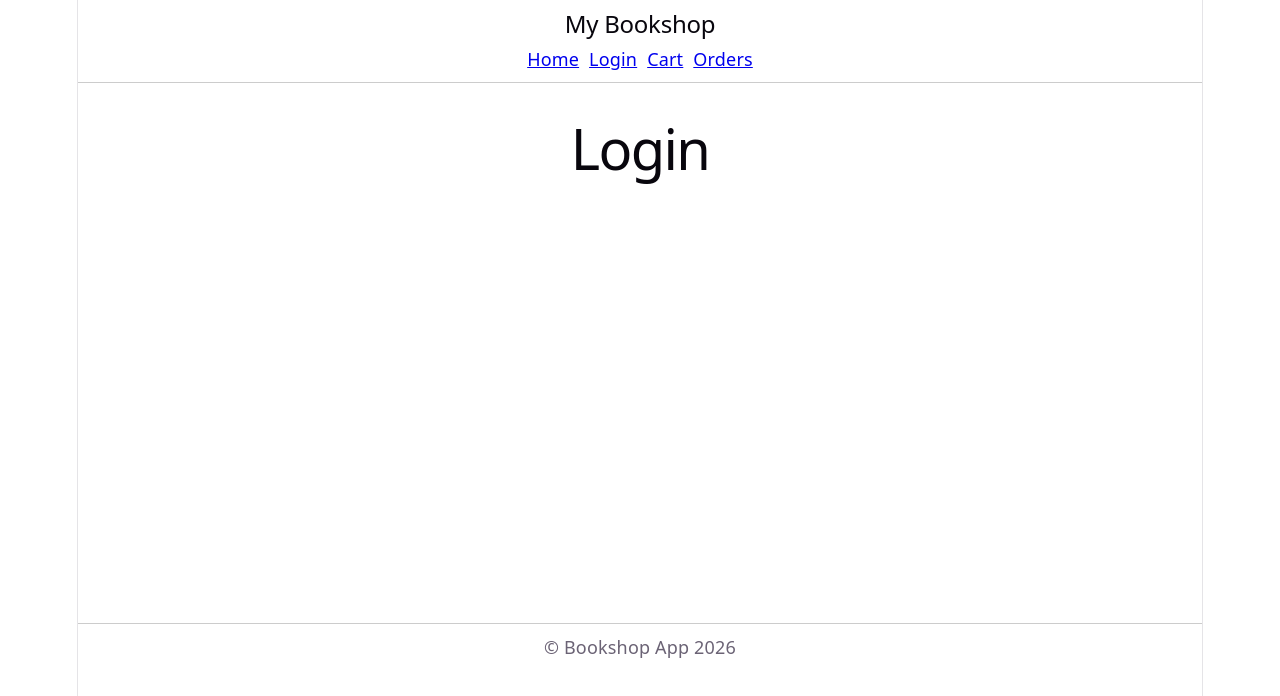
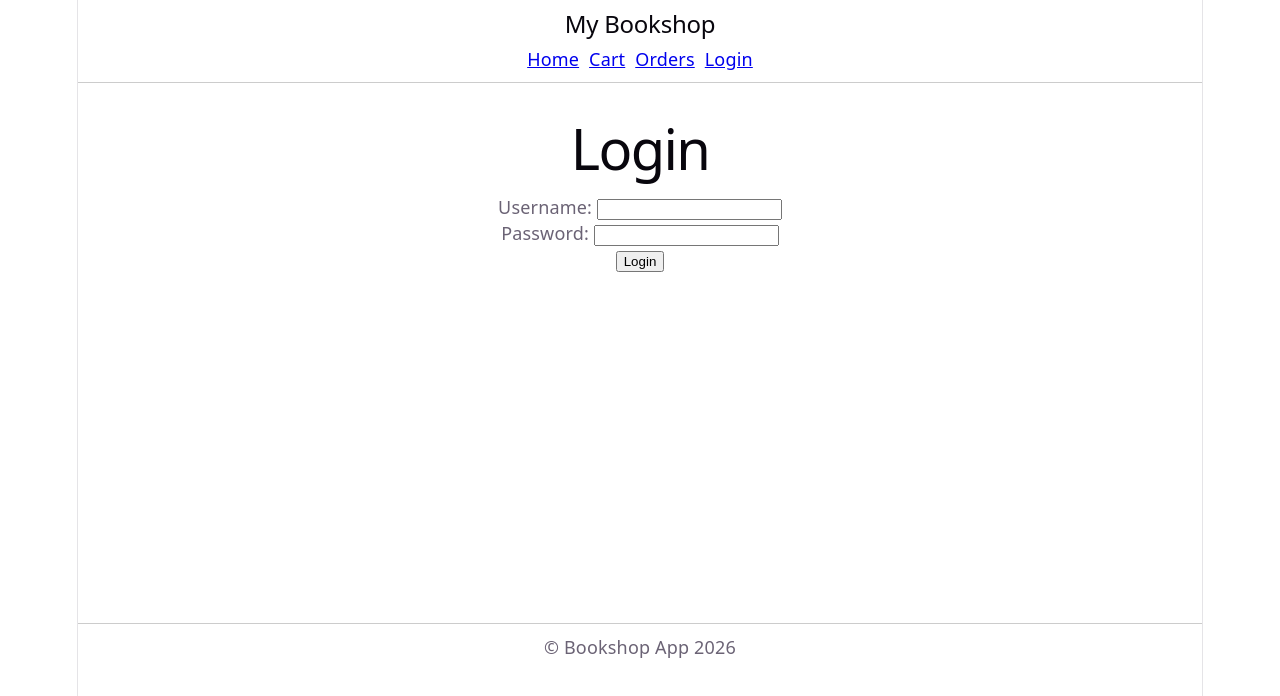
Before and after one commit to Jocundity/bookshop, a React app in the folder frontend/: page /login in a window 1280 px wide. Shown: the top 696 px of the page. Built offline with nearby package versions, Linux system fonts and the light colour scheme; the HTML template or start-up script is replaced by a standard one.

Commit message:
Add login and adding items to cart to frontend

```diff
--- a/frontend/src/components/Header.jsx
+++ b/frontend/src/components/Header.jsx
@@ -1,14 +1,22 @@
-import { Link } from "react-router-dom"
+import { Link, useNavigate } from "react-router-dom"
 
 export default function Header() {
+    const navigate = useNavigate();
+    const token = localStorage.getItem("token");
+
+    const handleLogout = () => {
+        localStorage.removeItem("token");
+        navigate("/");
+    }
+
     return (
         <header style={{ padding: "10px", borderBottom: "1px solid #ccc" }}>
             <h2>My Bookshop</h2>
             <nav>
-                <Link to="/" style={{ marginRight: "10px"} }>Home</Link>
-                <Link to="/login" style={{ marginRight: "10px" }}>Login</Link>
+                <Link to="/" style={{ marginRight: "10px"}}>Home</Link>
                 <Link to="/cart" style={{ marginRight: "10px" }}>Cart</Link>
-                <Link to="/orders">Orders</Link>
+                <Link to="/orders" style={{ marginRight: "10px" }}>Orders</Link>
+                {token ? <button onClick={handleLogout}>Logout</button> : <Link to="/login">Login</Link>}
             </nav>
         </header>
     );
--- a/frontend/src/pages/Cart.jsx
+++ b/frontend/src/pages/Cart.jsx
@@ -1,3 +1,38 @@
+import { useState, useEffect } from "react";
+
 export default function Cart() {
-    return <h1>My cart</h1>;
+    const [cartItems, setCartItems] = useState([]);
+    const token = localStorage.getItem("token");
+
+    // Fetch cart
+    useEffect(() => {
+        fetch("http://127.0.0.1:8000/api/cart-items/", {
+            headers: {
+                "Authorization": `Token ${token}`
+            }
+        })
+       .then(response => response.json())
+       .then(data => setCartItems(data.results))
+       .catch(error => console.error("Error fetching cart: ", error));
+    }, []);
+
+    const cartTotal = cartItems.reduce((total, item) => {return total + item.total_price}, 0);
+
+
+    return (
+        <>
+            <h1>My Cart</h1>
+            {cartItems.length === 0 ? <p>Your cart is empty</p> : (
+                cartItems.map((item) => (
+                    <div key={item.id} style={{ border: "1px solid #ccc", margin: "10px", padding: "10px" }}>
+                        <p>Book: {item.book.title}</p>
+                        <p>Total: £{item.total_price.toFixed(2)}</p>
+                        <p>Quantity: {item.quantity}</p>
+                    </div>
+                ))
+            )}
+            <h2>Total: £{cartTotal.toFixed(2)}</h2>
+
+        </>
+    );
 }
--- a/frontend/src/pages/Home.jsx
+++ b/frontend/src/pages/Home.jsx
@@ -6,6 +6,7 @@ export default function Home() {
     const navigate = useNavigate();
     const [books, setBooks] = useState([]);
 
+    // Fetch books
     useEffect(() => {
         fetch("http://127.0.0.1:8000/api/books/")
         .then(response => response.json())
@@ -29,7 +30,7 @@ export default function Home() {
                 "Authorization": `Token ${token}`,
             },
             body: JSON.stringify({
-                book: bookId,
+                book_id: bookId,
                 quantity: 1,
             })
         })
--- a/frontend/src/pages/Login.jsx
+++ b/frontend/src/pages/Login.jsx
@@ -1,3 +1,62 @@
+import { useState } from "react";
+import { useNavigate } from "react-router-dom";
+
 export default function Login() {
-    return <h1>Login</h1>;
+    const [username, setUsername] = useState("");
+    const [password, setPassword] = useState("");
+
+    const navigate = useNavigate();
+
+    const handleSubmit = (e) => {
+        e.preventDefault();
+        fetch("http://127.0.0.1:8000/api/token/", {
+            method: "POST",
+            headers: {
+                "Content-Type": "application/json",
+            },
+            body: JSON.stringify({
+                username: username,
+                password: password,
+            }),
+        })
+        .then(response => response.json())
+        .then((data) => {
+            if(data.token) {
+                localStorage.setItem("token", data.token);
+                navigate("/");
+            } else {
+                alert("Invalid credentials")
+                setUsername("");
+                setPassword("");
+            }
+        })
+        .catch(error => console.error(error))
+
+    }
+
+    return (
+        <>
+            <div>
+                <h1>Login</h1>
+                <form onSubmit={handleSubmit}>
+                    <div>
+                        <label>Username: </label>
+                        <input
+                            type="text"
+                            value={username}
+                            onChange ={(e) => setUsername(e.target.value)}
+                        ></input>
+                    </div>
+                    <div>
+                        <label>Password: </label>
+                        <input
+                            type="password"
+                            value={password}
+                            onChange={(e) => setPassword(e.target.value)}></input>
+                    </div>
+                    <button type="submit">Login</button>
+                </form>
+            </div>
+        </>
+    );
 }
```
Also changed, not shown: 1 other file (tests, documents, lock files or other folders).
